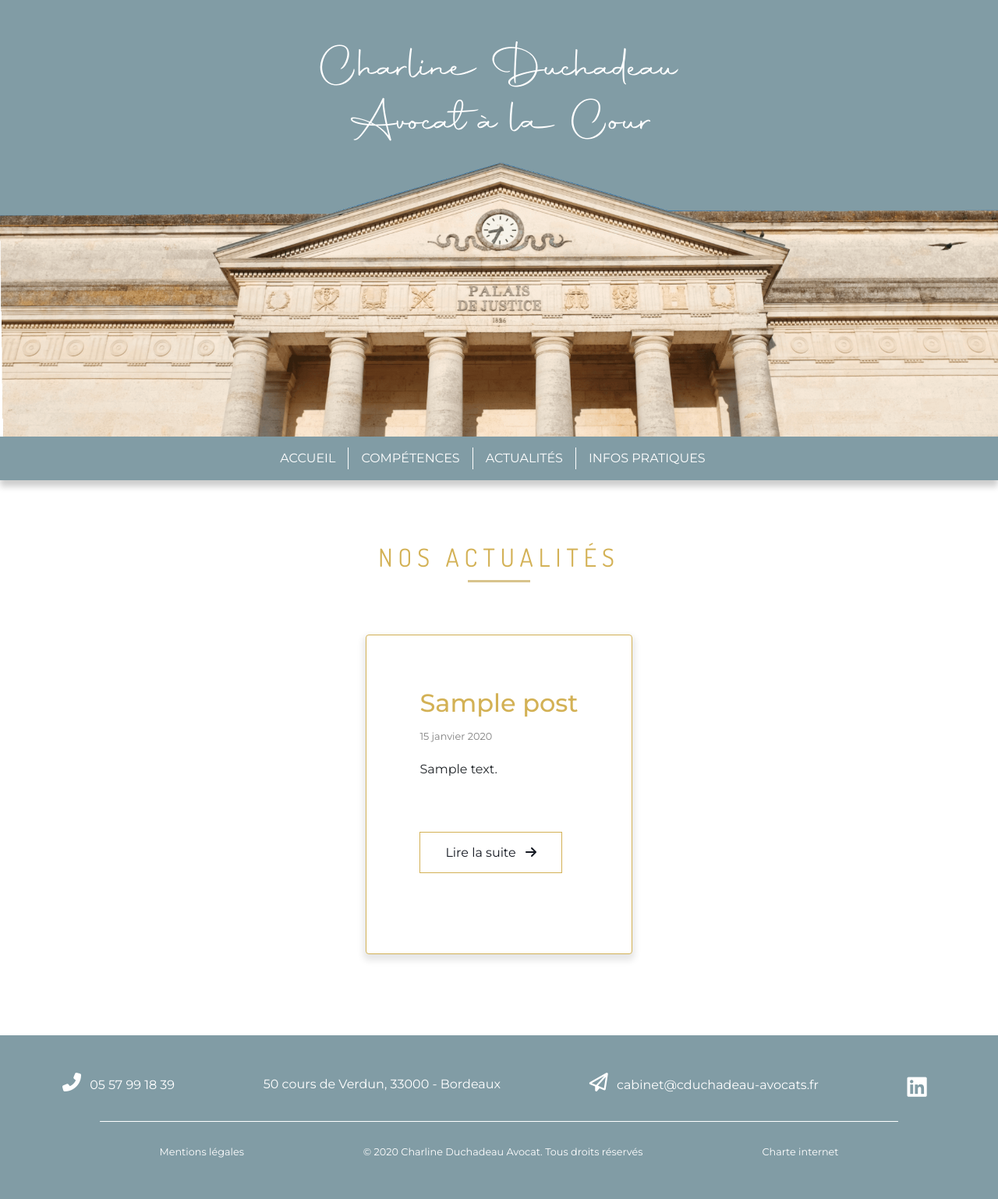
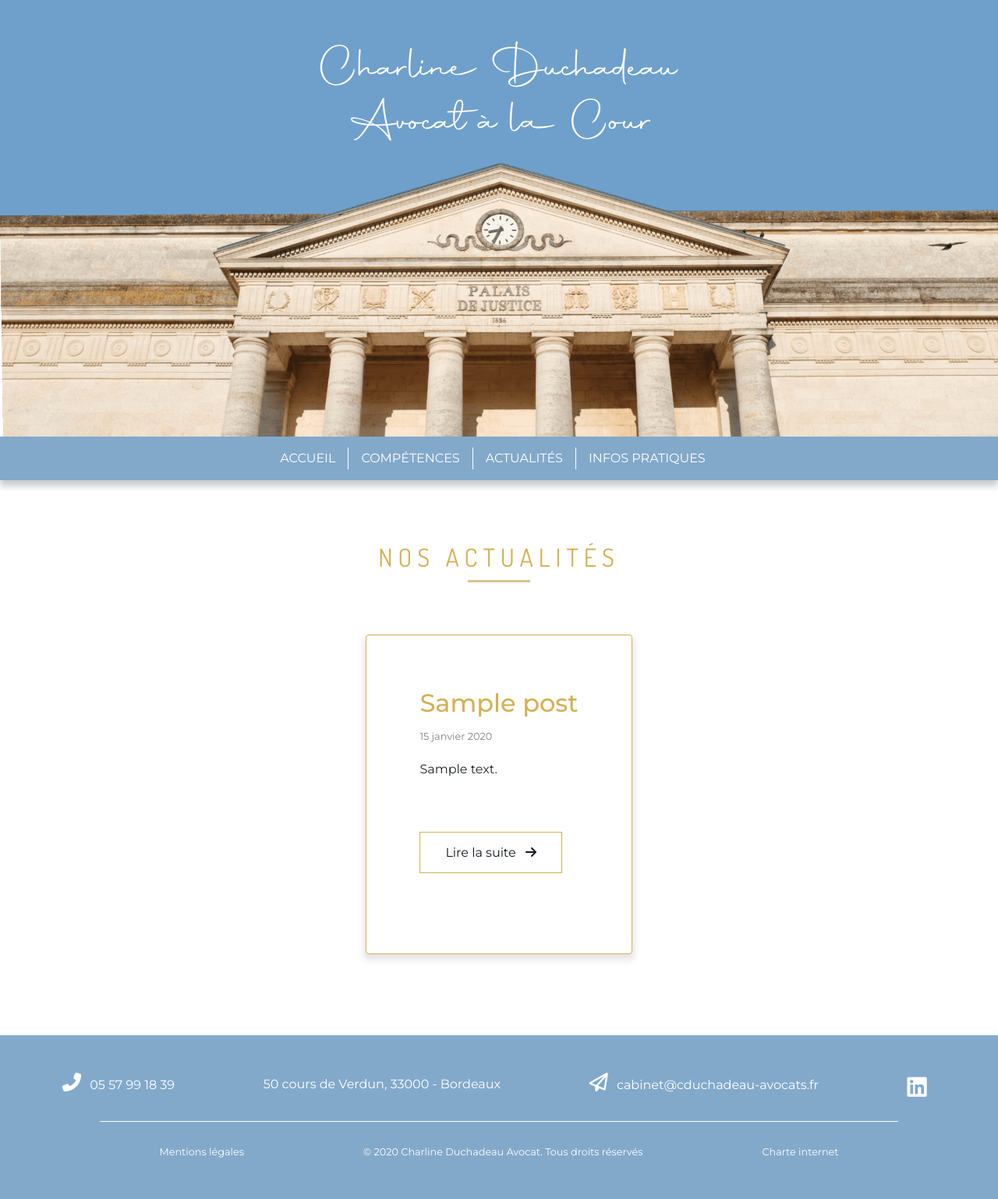
Before and after one commit to SarahRubio/charline-d, a Django app: page /actualites/ in a window 1280 px wide. Shown: the whole page at 78% size. Run offline with Django 3.2, Linux system fonts and the light colour scheme; tables that the repository leaves empty hold one stand-in row (values such as "Sample post"); some libraries are stand-ins or nearby versions.

Commit message:
change color header

```diff
--- a/src/static/css/style.css
+++ b/src/static/css/style.css
@@ -101,7 +101,7 @@ nav {
     top: 0;
     z-index: 10;
     height: 7vh;
-    background-color: #819ca5;
+    background-color: #83a9ca;
     box-shadow: 0 0.5rem 0.5rem rgba(0, 0, 0, 20%);
 }
 
@@ -268,7 +268,7 @@ footer {
     padding: 3rem 5rem;
     color: #fff;
     text-align: center;
-    background-color: #819ca5;
+    background-color: #83a9ca;
 }
 
 footer i {
@@ -638,7 +638,7 @@ a > img {
     }
 
     .menuopen header {
-        background-color: #819ca5;
+        background-color: #83a9ca;
         background-image: none;
     }
 
```
Also changed, not shown: src/static/images/banner3.png.
